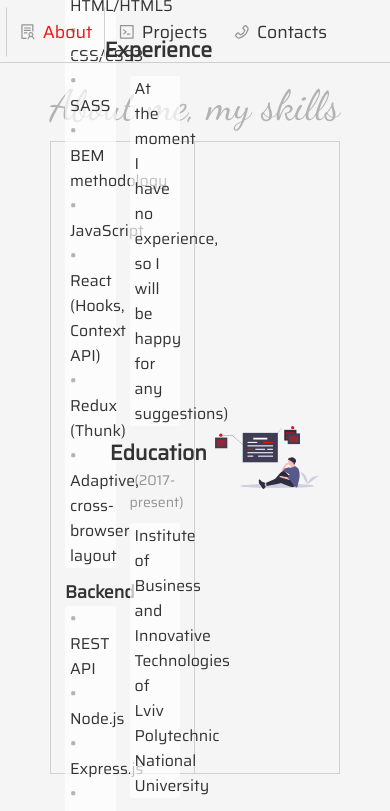
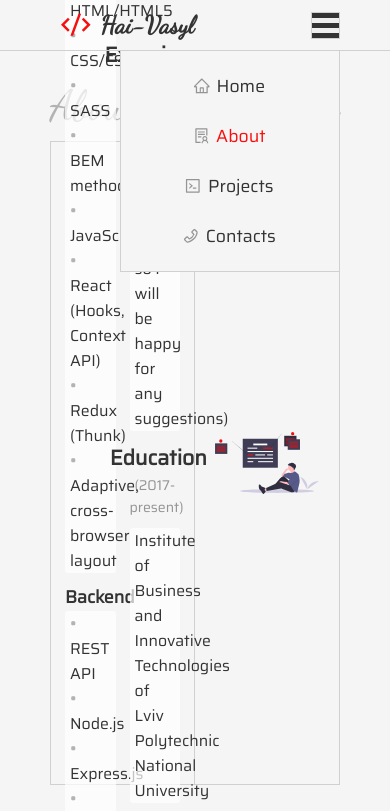
Before and after one commit to Hai-Vasyl/website-portfolio, a React (Create React App) app in the folder client/: page /about in a window 390 px wide. Shown: the top 811 px of the page. Built offline with nearby package versions, Linux system fonts and the light colour scheme.

Commit message:
Modified styles, started working with responsive layout

```diff
--- a/client/src/App.scss
+++ b/client/src/App.scss
@@ -1,19 +1,21 @@
 $colors: (
-  primary: blue,
   secondary: rgb(208, 208, 208),
   accent: white,
   text: #333,
+  success: rgb(103, 206, 103),
   active-link: #f80e0e,
   main: #f5f5f5,
   light-text: lighten(#333, 50%),
   bg-light: rgba(255, 255, 255, 0.3),
   bg-dark: rgba(51, 51, 51, 0.5),
   bg-lighter: rgba(255, 255, 255, 0.7),
+  bg-dark-darken: rgba(51, 51, 51, 0.8),
   bg-light-clear: rgba(255, 255, 255, 0.1),
   bg-dark-clear: rgba(51, 51, 51, 0.2),
 );
 $transitions: (
   smooth: 0.17s ease,
+  spin: 1s linear infinite,
 );
 $fonts: (
   main: (
@@ -45,9 +47,15 @@ $fonts: (
   z-index: 9;
   &__menu {
     width: 1400px;
+    height: 50px;
     max-width: 100%;
     padding: 0px 50px;
     margin: 0 auto;
+    display: flex;
+    align-items: center;
+    justify-content: flex-end;
+  }
+  &__main-menu {
     display: flex;
     align-items: center;
     justify-content: flex-end;
@@ -61,11 +69,18 @@ $fonts: (
     padding: 10px 12px;
     border: 1px solid transparent;
     transform: translateY(1px);
+    transition: getTransitions(smooth);
+    &:hover {
+      border-bottom-color: getColor(active-link);
+    }
     &--active {
       color: getColor(active-link);
       border-left-color: getColor(secondary);
       border-right-color: getColor(secondary);
       border-bottom-color: getColor(main);
+      &:hover {
+        border-bottom-color: getColor(main);
+      }
     }
   }
   &__logo {
@@ -74,6 +89,7 @@ $fonts: (
     font-weight: bold;
     font-size: 1.4em;
     padding: 0px 12px;
+    border: none;
     .nav__icon {
       font-size: 1.2em;
       color: getColor(active-link);
@@ -88,6 +104,56 @@ $fonts: (
   &__name {
     margin-left: 6px;
   }
+  &__btn-menu {
+    border: 1px solid getColor(secondary);
+    // width: 40px;
+    // height: 40px;
+  }
+  &__line {
+    display: block;
+    width: 27px;
+    height: 5px;
+    margin-top: 5px;
+    background-color: getColor(text);
+    &:first-child {
+      margin-top: 0px;
+    }
+  }
+}
+
+@media (max-width: 830px) {
+  .nav {
+    &__menu {
+      position: relative;
+    }
+    &__main-menu {
+      flex-direction: column;
+      position: absolute;
+      top: 50px;
+      width: 220px;
+      max-width: 100%;
+      border: 1px solid getColor(secondary);
+      align-items: stretch;
+      padding: 10px 0;
+      background-color: getColor(main);
+    }
+    &__link {
+      transform: none;
+      transition: getTransitions(smooth);
+      transform: translateX(-1px);
+      &:hover {
+        border-left-color: getColor(active-link);
+        border-bottom-color: transparent;
+      }
+      &--active {
+        color: getColor(active-link);
+        border-color: transparent;
+        &:hover {
+          border-color: transparent;
+        }
+      }
+    }
+  }
 }
 
 .background {
@@ -100,8 +166,7 @@ $fonts: (
   opacity: 0;
   visibility: hidden;
   transition: getTransitions(smooth);
-  background-color: getColor(bg-dark-clear);
-  backdrop-filter: opacity(0.4);
+  background-color: getColor(bg-dark-darken);
   &--active {
     opacity: 1;
     visibility: visible;
@@ -163,8 +228,7 @@ $fonts: (
   width: 1300px;
   max-width: 100%;
   padding: 70px 50px;
-  // border-left: 1px dashed getColor(secondary);
-  // border-right: 1px dashed getColor(secondary);
+  padding-bottom: 7vh;
   display: flex;
   flex-direction: column;
 }
@@ -218,7 +282,7 @@ $fonts: (
     height: 100%;
     object-fit: contain;
     display: block;
-    transform: scale(1.2);
+    transform: scale(1.15);
     filter: drop-shadow(0px 10px 20px rgba(0, 0, 0, 0.4));
   }
   &__title {
@@ -362,7 +426,7 @@ $fonts: (
 .project {
   overflow: hidden;
   transition: getTransitions(smooth);
-  border-radius: 5px;
+  border-radius: 3px;
   background-position: center;
   background-size: cover;
   background-repeat: no-repeat;
@@ -701,6 +765,7 @@ $fonts: (
   margin: auto;
   display: flex;
   min-height: 65vh;
+
   &__image-side {
     width: 50%;
     padding: 20px;
@@ -733,6 +798,7 @@ $fonts: (
     border: 1px solid transparent;
     border-color: getColor(secondary);
     outline: none;
+    transition: getTransitions(smooth);
     &--error {
       border-bottom-color: getColor(active-link);
     }
@@ -769,12 +835,11 @@ $fonts: (
   padding: 20px;
   border: 1px solid getColor(secondary);
   width: 50%;
-  // border-top-left-radius: 5px;
-  // border-bottom-left-radius: 5px;
   background-color: getColor(main);
   display: flex;
   flex-direction: column;
   justify-content: center;
+  position: relative;
   &__fields {
   }
   &__btn-handler {
@@ -794,12 +859,76 @@ $fonts: (
     font-size: 1.2em;
     color: getColor(text);
     margin-right: 10px;
-    // filter: drop-shadow(0px 0px 2px rgba(0, 0, 0, 0.4));
+    transition: getTransitions(smooth);
+    &:hover {
+      border-color: getColor(active-link);
+    }
+    &:active {
+      transform: scale(0.9);
+    }
   }
   &__icon {
     margin: auto;
   }
   &__submit {
     margin-left: auto;
+    &--disabled {
+      background-color: transparent;
+      color: getColor(success);
+      border-color: getColor(success);
+      cursor: default;
+      &:hover {
+        box-shadow: none;
+        border-color: getColor(success);
+        .btn__icon {
+          transform: none;
+          opacity: 1;
+        }
+        .btn__name {
+          transform: none;
+        }
+      }
+      &:active {
+        transform: none;
+      }
+    }
   }
 }
+
+.loader {
+  position: absolute;
+  top: 0;
+  left: 0;
+  right: 0;
+  bottom: 0;
+  z-index: 3;
+  background-color: getColor(bg-lighter);
+  display: flex;
+  opacity: 0;
+  visibility: hidden;
+  transition: getTransitions(smooth);
+  &--load {
+    opacity: 1;
+    visibility: visible;
+  }
+  &__spinner {
+    width: 110px;
+    height: 110px;
+    border: 9px solid getColor(bg-lighter);
+    border-left-color: getColor(bg-dark);
+    box-shadow: inset 0px 0px 4px rgba(130, 52, 52, 0.1),
+      0px 0px 4px rgba(130, 52, 52, 0.1);
+    border-radius: 50%;
+    margin: auto;
+    animation: spin getTransitions(spin);
+  }
+}
+
+@keyframes spin {
+  from {
+    transform: rotate(0deg);
+  }
+  to {
+    transform: rotate(360deg);
+  }
+}
--- a/client/src/components/Navbar.js
+++ b/client/src/components/Navbar.js
@@ -16,6 +16,7 @@ function Navbar() {
           <RiCodeSSlashLine className='nav__icon' />
           <span className='nav__name'>Hai-Vasyl</span>
         </NavLink>
+        <div className='nav__main-menu'>
           <NavLink
             exact
             to='/'
@@ -50,6 +51,12 @@ function Navbar() {
             <span className='nav__name'>Contacts</span>
           </NavLink>
         </div>
+        <button className='nav__btn-menu'>
+          <span className='nav__line'></span>
+          <span className='nav__line'></span>
+          <span className='nav__line'></span>
+        </button>
+      </div>
     </div>
   )
 }
--- a/client/src/pages/Contacts.js
+++ b/client/src/pages/Contacts.js
@@ -3,20 +3,27 @@ import axios from "axios"
 import { RiMailSendLine } from "react-icons/ri"
 import { FaLinkedinIn, FaGithub } from "react-icons/fa"
 import { ImWarning } from "react-icons/im"
+import { BsCheck } from "react-icons/bs"
 import contactsImage from "../images/undraw_delivery_address_03n0.svg"
 
 function ContactsSection() {
-  const [form, setForm] = useState([
+  const initialFrom = [
     { param: "name", name: "Contact name", value: "", msg: "" },
     { param: "email", name: "Email address", value: "", msg: "" },
     { param: "message", name: "Message", value: "", msg: "" },
-  ])
+  ]
+  const [form, setForm] = useState(initialFrom)
   const [load, setLoad] = useState(false)
+  const [isPosted, setIsPosted] = useState(false)
 
   const handleSubmit = async (e) => {
     try {
       e.preventDefault()
       let isEmptyField = false
+
+      if (isPosted) {
+        return
+      }
 
       setForm(
         form.map((item) => {
@@ -32,13 +39,16 @@ function ContactsSection() {
         return
       }
 
+      setLoad(true)
       const [name, email, message] = form
-      const res = await axios({
+      await axios({
         url: "/post-email",
         method: "post",
         data: { name: name.value, email: email.value, message: message.value },
       })
-      console.log(res.data)
+      setLoad(false)
+      setIsPosted(true)
+      setForm(initialFrom)
     } catch (error) {
       const { errors } = error.response.data
       setForm(
@@ -51,6 +61,7 @@ function ContactsSection() {
           return item
         })
       )
+      setLoad(false)
     }
   }
 
@@ -103,6 +114,9 @@ function ContactsSection() {
 
       <div className='contacts'>
         <div className='form'>
+          <div className={`loader ${load && "loader--load"}`}>
+            <div className='loader__spinner'></div>
+          </div>
           <form onSubmit={handleSubmit} className='form__fields'>
             {fields}
             <button className='form__btn-handler'></button>
@@ -125,11 +139,19 @@ function ContactsSection() {
               <FaLinkedinIn className='form__icon' />
             </a>
             <button
-              className='form__submit btn btn-primary'
+              className={`form__submit btn btn-primary ${
+                isPosted && "form__submit--disabled"
+              }`}
               onClick={handleSubmit}
             >
-              <RiMailSendLine className='btn__icon' />
-              <span className='btn__name'>Submit</span>
+              {isPosted ? (
+                <BsCheck className='btn__icon' />
+              ) : (
+                <RiMailSendLine className='btn__icon' />
+              )}
+              <span className='btn__name'>
+                {isPosted ? "Posted" : "Submit"}
+              </span>
             </button>
           </div>
         </div>
```
Lines whose indentation alone changed are shown as unchanged.
